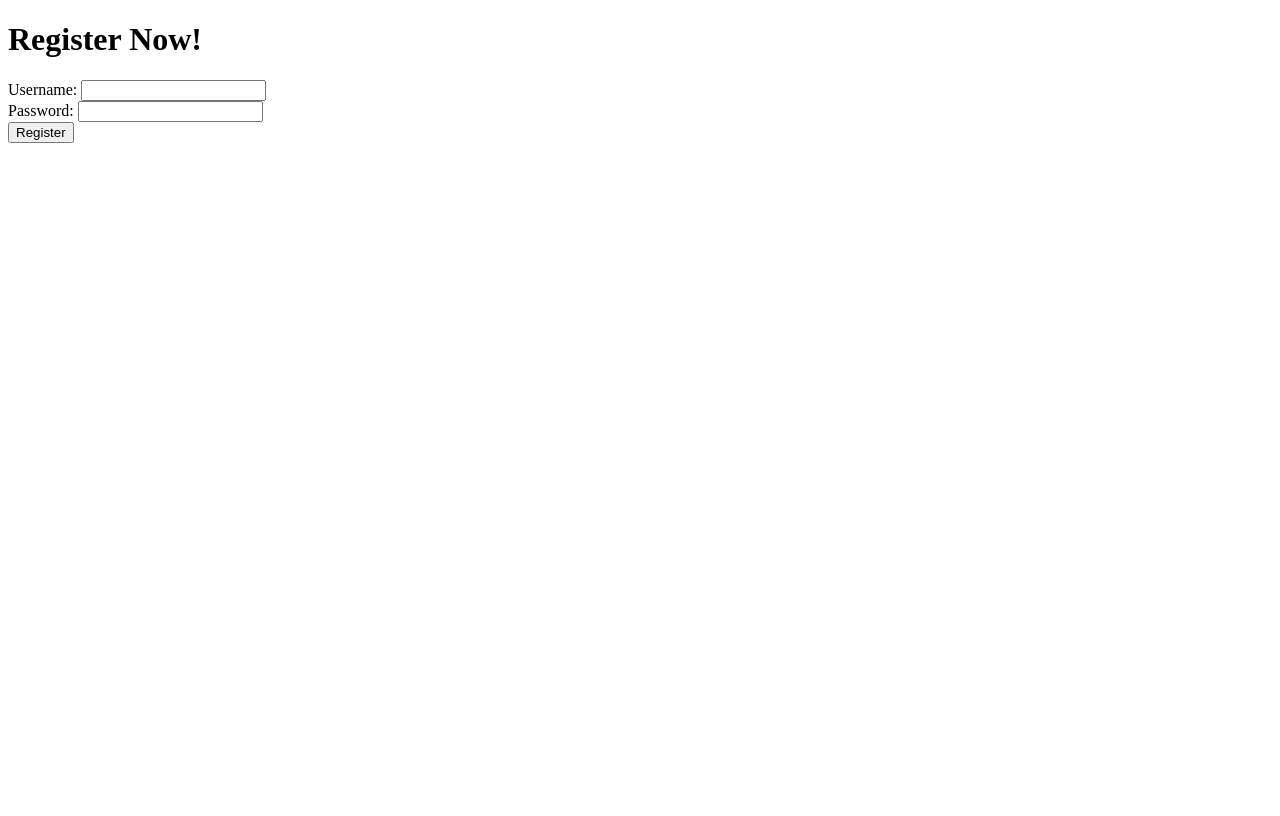
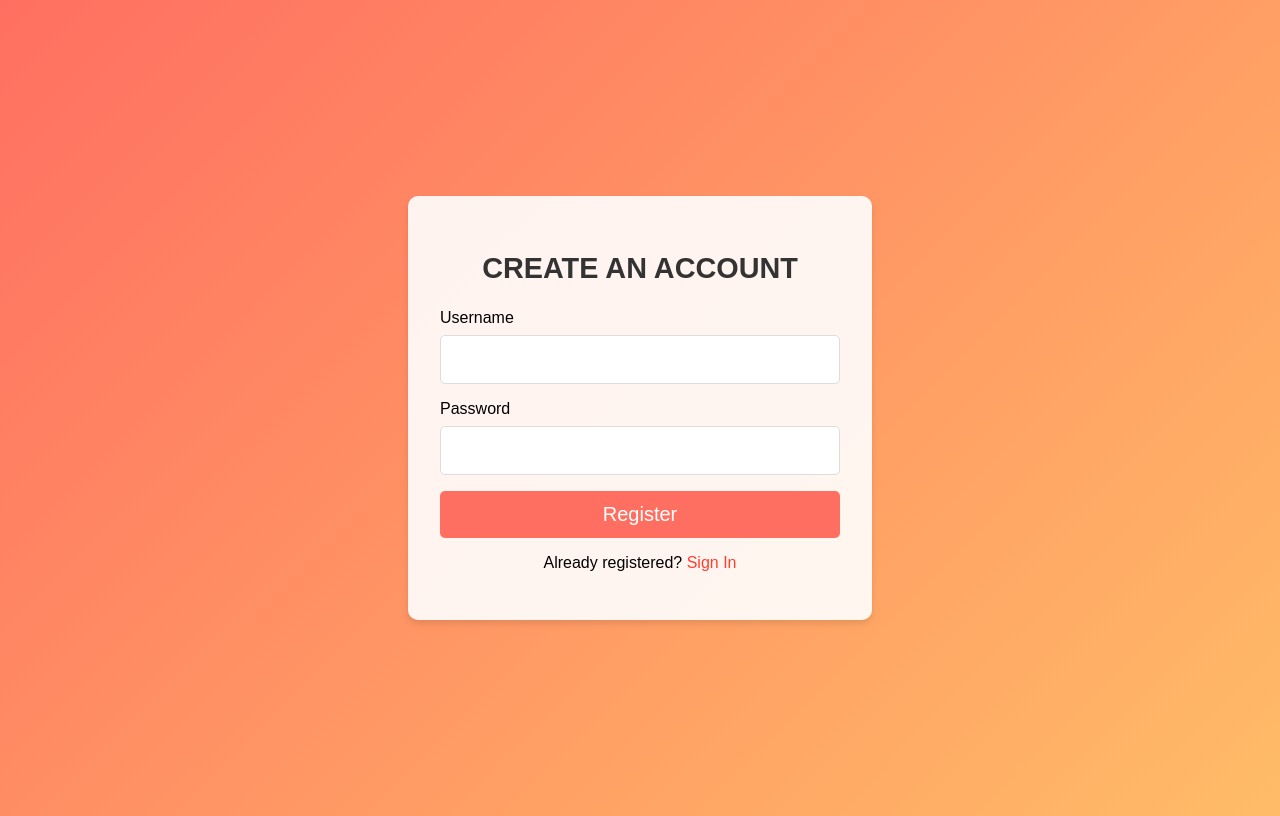
Before and after one commit to UtsavBajracharya/LoginApp, a website: page public/register.html in a window 1280 px wide. Drawn offline with Linux system fonts and the light colour scheme.

Commit message:
add styling for register page and fixed routing

```diff
--- a/myDB.txt
+++ b/myDB.txt
@@ -1,2 +1,3 @@
 UtsavBajra,bajra123
 Sam,sam321
+George,hello12
--- a/public/css/style.css
+++ b/public/css/style.css
@@ -8,6 +8,8 @@ body {
 }
 
 .container {
+    width: 100%;
+    max-width: 400px;
     background: rgba(255, 255, 255, 0.9);
     padding: 2rem;
     border-radius: 10px;
@@ -15,22 +17,28 @@ body {
     animation: fadeIn 1.5s ease-in-out;
 }
 
-.signin-form {
-    width: 300px;
-    padding: 24px;
-}
 
 h2 {
     text-align: center;
     margin-bottom: 1.5rem;
-    font-size: 2rem;
+    font-size: 1.8rem;
     color: #333;
     font-weight: bold;
     text-transform: uppercase;
 }
 
+
+.btn-action {
+    align-items: center;
+    width: 100%;
+    display: flex;
+    justify-content: center;
+    gap: 40px;
+}
+
 .input-group {
     margin-bottom: 1rem;
+    width: 100%;
 }
 
 .input-group label {
@@ -39,7 +47,7 @@ h2 {
 }
 
 .input-group input {
-    width: 94%;
+    width: -webkit-fill-available;
     padding: 1rem;
     border: 1px solid #ddd;
     border-radius: 5px;
@@ -51,7 +59,7 @@ h2 {
     outline: none;
 }
 
-button {
+button, .btn {
     width: 100%;
     padding: 0.75rem;
     border: none;
@@ -59,11 +67,13 @@ button {
     background: #ff6f61;
     color: white;
     font-size: 1.25rem;
+    text-decoration: none;
     cursor: pointer;
+    text-align: center;
     transition: background 0.3s, transform 0.3s;
 }
 
-button:hover {
+.btn, button:hover {
     background: #ff3e2d;
     transform: scale(1.05);
 }
@@ -78,3 +88,12 @@ button:hover {
         transform: translateY(0);
     }
 }
+
+p {
+    text-align: center;
+}
+
+.link {
+    text-decoration: none;
+    color:#ff3e2d;
+}
--- a/public/register.html
+++ b/public/register.html
@@ -4,17 +4,27 @@
     <meta charset="UTF-8">
     <meta name="viewport" content="width=device-width, initial-scale=1.0">
     <title>Register</title>
-    <link rel="stylesheet" href="style.css">
+    <link rel="stylesheet" href="css/style.css">
 </head>
 <body>
-    <h1>Register Now!</h1>
-    <form action="/register" method="post">
-        <label for="username">Username:</label>
-        <input type="text" id="username" name="username" required><br>
-        <label for="password">Password:</label>
-        <input type="password" id="password" name="password" required><br>
-        <input type="submit" value="Register" class="submit-button">
-    </form>
+    <div class="container">
+        <div class="register-form">
+            <h2>Create an account</h2>
+            <form action="/register" method="post">
+                <div class="input-group">
+                    <label for="username">Username</label>
+                    <input type="text" id="username" name="username" required>
+                </div>
+                <div class="input-group">
+                    <label for="password">Password</label>
+                    <input type="password" id="password" name="password" required>
+                </div>
+                <button type="submit" value="Register">Register</button>
+                <br>
+                <p>Already registered? <a href="login.html" class="link">Sign In</a></p>
+            </form>
+        </div>
+    </div>
 
 </body>
 </html>
```
Also changed, not shown: public/index.html (+8 -4 lines), public/login.html (+7 -13 lines).
